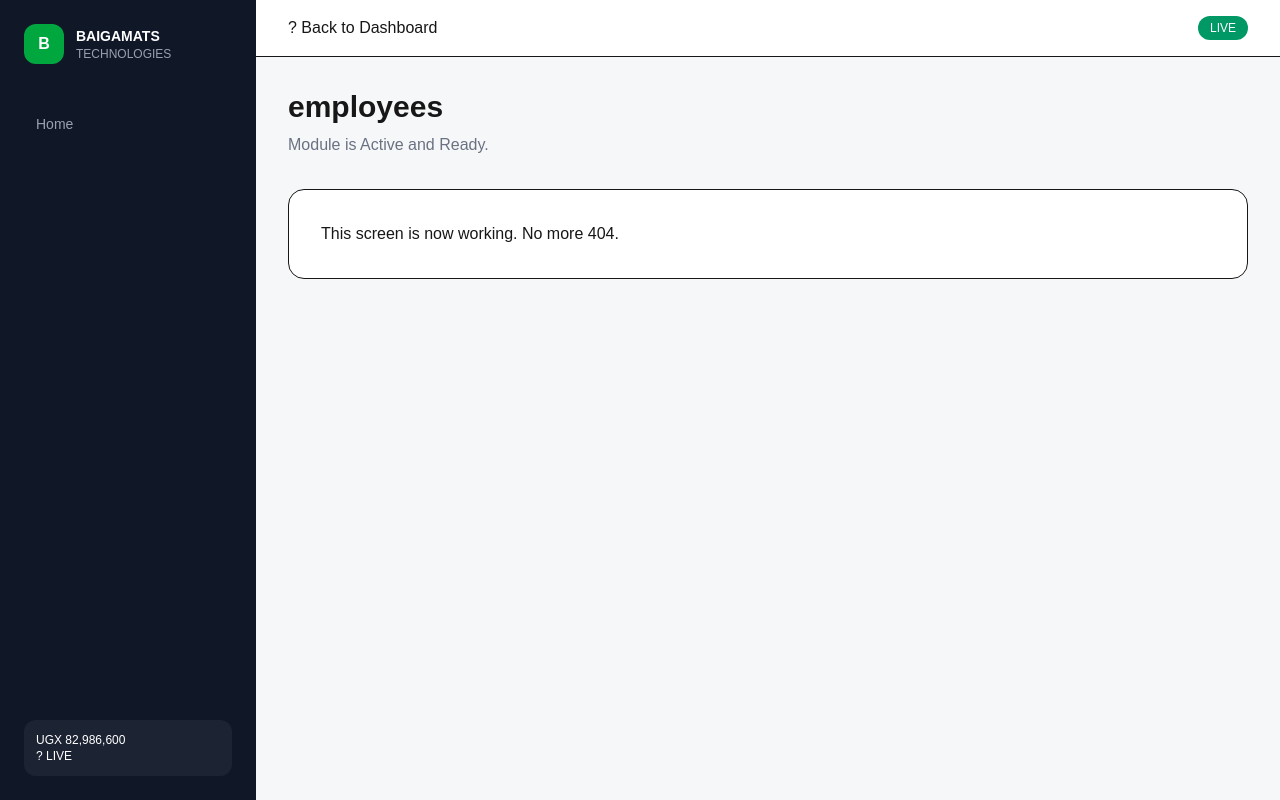
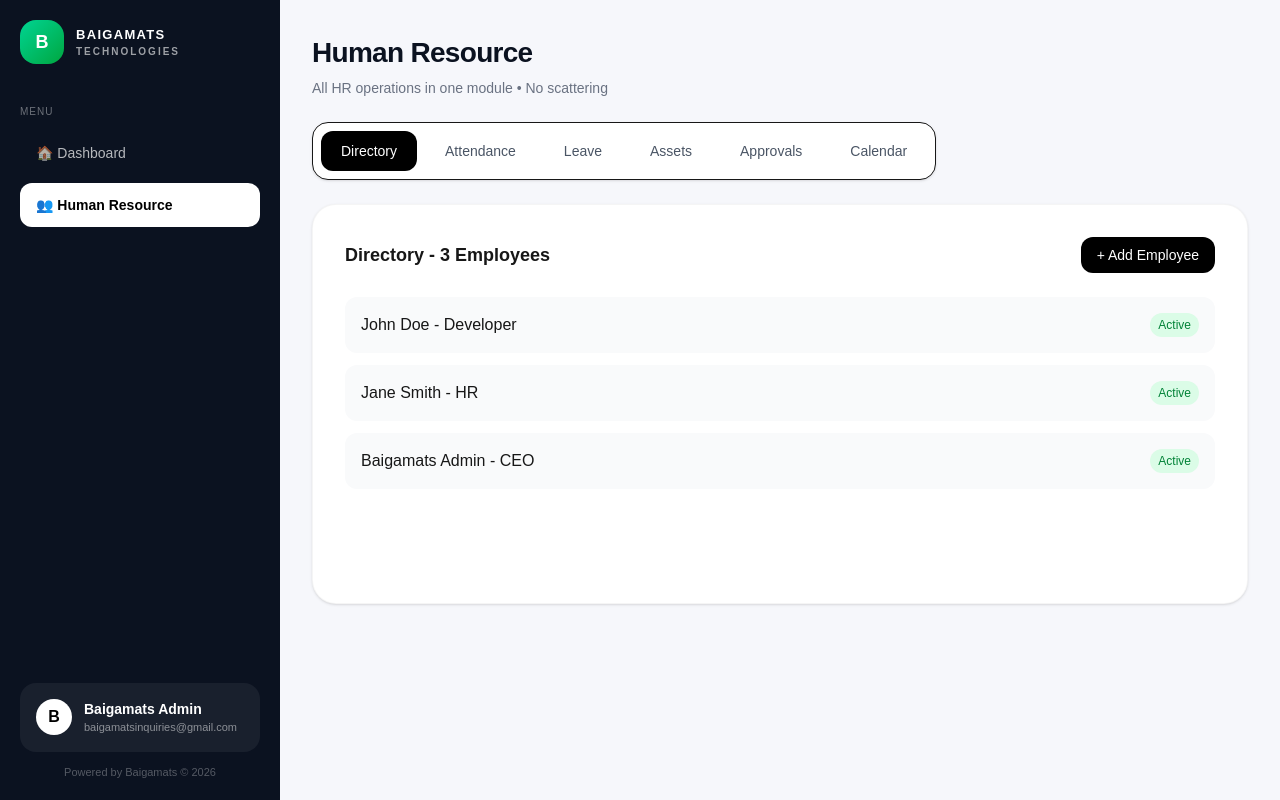
Before and after one commit to baigamats-sy/baigamats-hrms, a Next.js app: page /employees in a window 1280 px wide. Before the commit this address had no page. Built offline with nearby package versions, Linux system fonts and the light colour scheme.

Commit message:
Build HR hub - all submodules inside HR, no scattering

```diff
--- a/app/employees/page.tsx
+++ b/app/employees/page.tsx
@@ -1 +1,63 @@
-'use client';import Link from 'next/link';export default function Page(){return (<div className='min-h-screen bg-[#f6f7f9] flex'><aside className='w-64 bg-gray-900 text-white p-6 fixed h-full hidden md:flex flex-col'><div className='flex items-center gap-3 mb-10'><div className='w-10 h-10 bg-green-600 rounded-xl flex items-center justify-center font-bold'>B</div><div><p className='font-bold text-sm'>BAIGAMATS</p><p className='text-xs text-gray-400'>TECHNOLOGIES</p></div></div><nav className='space-y-1 flex-1'><Link href='/' className='flex gap-3 px-3 py-2.5 hover:bg-white/5 rounded-xl text-sm text-gray-400'>Home</Link></nav><div className='bg-white/5 rounded-xl p-3 text-xs'>UGX 82,986,600<br/>? LIVE</div></aside><main className='flex-1 md:ml-64'><header className='bg-white border-b px-8 py-4 flex justify-between'><Link href='/'>? Back to Dashboard</Link><span className='bg-emerald-600 text-white px-3 py-1 rounded-full text-xs'>LIVE</span></header><div className='p-8'><h1 className='text-3xl font-bold'>employees</h1><p className='text-gray-500 mt-2'>Module is Active and Ready.</p><div className='mt-8 bg-white rounded-2xl border p-8'>This screen is now working. No more 404.</div></div></main></div>)}
+'use client';
+import { useState } from 'react';
+import Link from 'next/link';
+
+const tabs = ['Directory','Attendance','Leave','Assets','Approvals','Calendar'];
+
+export default function HRPage(){
+  const [active, setActive] = useState('Directory');
+
+  return (
+    <div className="min-h-screen flex bg-[#f6f7fb]">
+      {/* SAME SIDEBAR - so it stays consistent */}
+      <aside className="w-[280px] bg-[#0B1220] text-white flex flex-col p-5">
+        <div className="flex items-center gap-3">
+          <div className="w-11 h-11 bg-gradient-to-br from-emerald-400 to-green-600 rounded-2xl flex items-center justify-center font-black text-[18px]">B</div>
+          <div><div className="font-extrabold tracking-widest text-[13px]">BAIGAMATS</div><div className="text-[10px] tracking-[0.2em] text-white/60 font-semibold">TECHNOLOGIES</div></div>
+        </div>
+        <div className="mt-10 space-y-2">
+          <p className="text-[10px] tracking-widest text-white/40 mb-3">MENU</p>
+          <Link href="/" className="flex items-center gap-3 px-4 py-3 rounded-xl text-white/70 hover:bg-white/10 text-sm">🏠 Dashboard</Link>
+          <div className="flex items-center gap-3 px-4 py-3 rounded-xl bg-white text-black font-semibold text-sm">👥 Human Resource</div>
+        </div>
+        <div className="mt-auto">
+          <div className="bg-white/[0.06] rounded-2xl p-4 flex items-center gap-3">
+            <div className="w-9 h-9 rounded-full bg-white text-black flex items-center justify-center font-bold">B</div>
+            <div><div className="text-sm font-semibold">Baigamats Admin</div><div className="text-[11px] text-white/50">baigamatsinquiries@gmail.com</div></div>
+          </div>
+          <div className="text-[11px] text-white/30 text-center mt-3">Powered by Baigamats © 2026</div>
+        </div>
+      </aside>
+
+      {/* HR CONTENT */}
+      <main className="flex-1 p-8">
+        <h1 className="text-[28px] font-bold tracking-tight text-[#0B1220]">Human Resource</h1>
+        <p className="text-sm text-gray-500 mt-1">All HR operations in one module • No scattering</p>
+
+        <div className="flex gap-2 mt-6 bg-white p-2 rounded-2xl w-fit shadow-sm border">
+          {tabs.map(t=>(
+            <button key={t} onClick={()=>setActive(t)} className={`px-5 py-2.5 rounded-xl text-sm font-medium transition ${active===t?'bg-black text-white':'text-gray-600 hover:bg-gray-100'}`}>{t}</button>
+          ))}
+        </div>
+
+        <div className="mt-6 bg-white rounded-[24px] p-8 shadow-sm border border-black/[0.04] min-h-[400px]">
+          {active==='Directory' && (
+            <div>
+              <div className="flex justify-between items-center mb-6"><h2 className="font-bold text-lg">Directory - 3 Employees</h2><button className="bg-black text-white px-4 py-2 rounded-xl text-sm">+ Add Employee</button></div>
+              <div className="space-y-3">
+                <div className="flex justify-between p-4 bg-gray-50 rounded-xl"><span>John Doe - Developer</span><span className="text-xs bg-green-100 text-green-700 px-2 py-1 rounded-full">Active</span></div>
+                <div className="flex justify-between p-4 bg-gray-50 rounded-xl"><span>Jane Smith - HR</span><span className="text-xs bg-green-100 text-green-700 px-2 py-1 rounded-full">Active</span></div>
+                <div className="flex justify-between p-4 bg-gray-50 rounded-xl"><span>Baigamats Admin - CEO</span><span className="text-xs bg-green-100 text-green-700 px-2 py-1 rounded-full">Active</span></div>
+              </div>
+            </div>
+          )}
+          {active==='Attendance' && <div><h2 className="font-bold text-lg">Attendance</h2><p className="text-sm text-gray-500 mt-2">Check-in / Check-out logs will appear here. No payroll pollution.</p><div className="mt-6 grid grid-cols-3 gap-4"><div className="p-4 bg-gray-50 rounded-xl">Today: 3 Present</div><div className="p-4 bg-gray-50 rounded-xl">Late: 0</div><div className="p-4 bg-gray-50 rounded-xl">Absent: 0</div></div></div>}
+          {active==='Leave' && <div><h2 className="font-bold text-lg">Leave & My HR</h2><p className="text-sm text-gray-500 mt-2">Leave requests, self-service portal.</p></div>}
+          {active==='Assets' && <div><h2 className="font-bold text-lg">Assets - 1 Assigned</h2><p className="text-sm text-gray-500 mt-2">Laptop - Assigned to John Doe</p><div className="mt-4 p-4 bg-gray-50 rounded-xl">💻 Dell Laptop - SN: 12345 - John Doe</div></div>}
+          {active==='Approvals' && <div><h2 className="font-bold text-lg">Approvals</h2><p className="text-sm text-gray-500 mt-2">0 pending. All clear.</p></div>}
+          {active==='Calendar' && <div><h2 className="font-bold text-lg">Leave Calendar</h2><p className="text-sm text-gray-500 mt-2">Calendar view coming here.</p></div>}
+        </div>
+      </main>
+    </div>
+  )
+}
```
